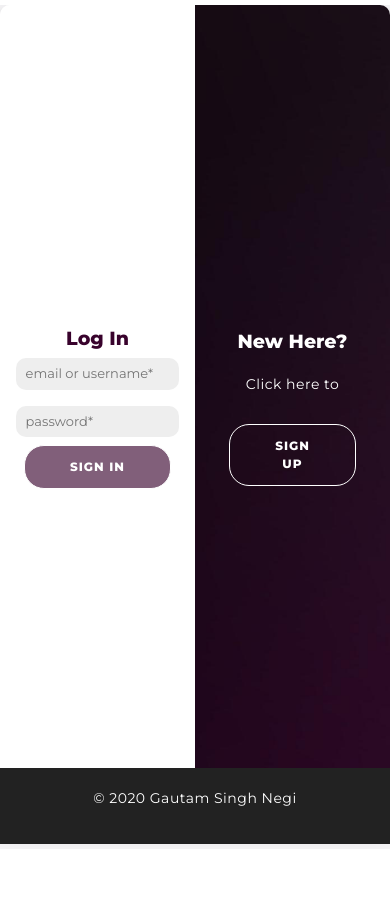
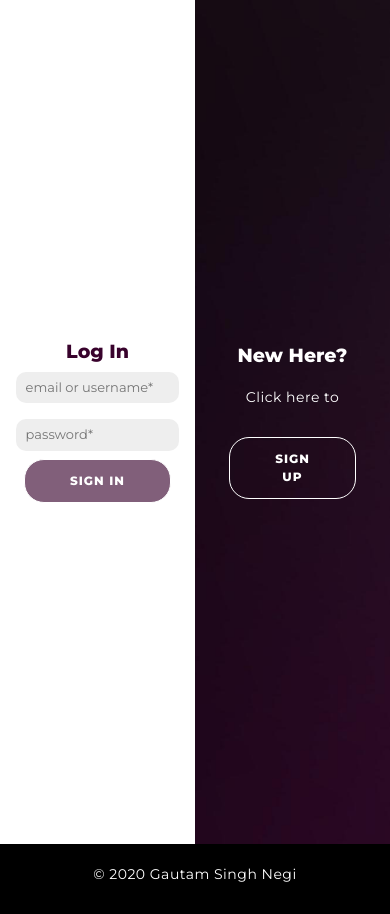
Before and after one commit to gautamsnegi27/ang-dynamic-portfolio, an Angular app: page / in a window 390 px wide. Built offline with nearby package versions, Linux system fonts and the light colour scheme.

Commit message:
1. position related changes 2. trimmed api call text.

```diff
--- a/src/app/login/login.component.css
+++ b/src/app/login/login.component.css
@@ -272,14 +272,30 @@ footer a {
 
 @media screen and (max-width: 600px){
 	.container {
-		margin-top: 0;
+		margin: 0;
+		height: 100vh;
+		border-radius: 0;
+	}
+	.login-container{
+		height: 100%;
+		margin: 0;
 	}
 	.login-container input{
-	padding: 6px 10px;
+		padding: 6px 10px;
 	}
+
+
 	footer {
 		height: 9%;
 	}
+
+	.footer-content {
+		width: 100%;
+		text-align: center;
+		background-color: black;
+		position: relative;
+	}
+
 	h1 {
 		font-size: 1.9rem;
 	}
--- a/src/app/login/login.component.html
+++ b/src/app/login/login.component.html
@@ -66,7 +66,7 @@
 		<div class="form-container sign-in-container">
 			<form (submit)="login()" [formGroup]="signInForm" ngNativeValidate>
 				<div *ngIf='accountCreated!=null && accountCreated' class="contact-insta">
-					<label  class="text-success">
+					<label class="text-success">
 						Account is created. Please DM Gautam
 						<strong>
 							<a href="https://www.instagram.com/it_eej_gtm/" target="_blank">
@@ -111,9 +111,7 @@
 			</div>
 		</div>
 	</div>
-
-	<footer class="copyright">
+	<footer class="copyright" class="footer-content">
 		<p>&copy; 2020 Gautam Singh Negi</p>
 	</footer>
-
 </div>
--- a/src/app/login/login.component.ts
+++ b/src/app/login/login.component.ts
@@ -129,7 +129,7 @@ export class LoginComponent implements OnInit {
   }
 
   validateEmail() {
-    if (this.form.value.email) {
+    if (this.form.value.email.trim()) {
       this.userDetailsService.validateField('email', this.form.value.email)
         .subscribe(response => {
           if (response.status.code == 105) {
@@ -142,7 +142,7 @@ export class LoginComponent implements OnInit {
   }
 
   validateUser() {
-    if (this.form.value.username) {
+    if (this.form.value.username.trim()) {
       this.userDetailsService.validateField('user', this.form.value.username)
         .subscribe(response => {
           if (response.status.code == 105) {
--- a/src/app/portfolio/portfolio.component.html
+++ b/src/app/portfolio/portfolio.component.html
@@ -138,13 +138,10 @@
             </div>
         </div>
     </section>
-
     <footer class="copyright">
         <div class="up" id="up">
             <i class="fa fa-chevron-up"></i>
         </div>
         <p>&copy; 2020 Gautam Singh Negi</p>
     </footer>
-
-    <script src="https://unpkg.com/aos@next/dist/aos.js"></script>
 </div>
```
